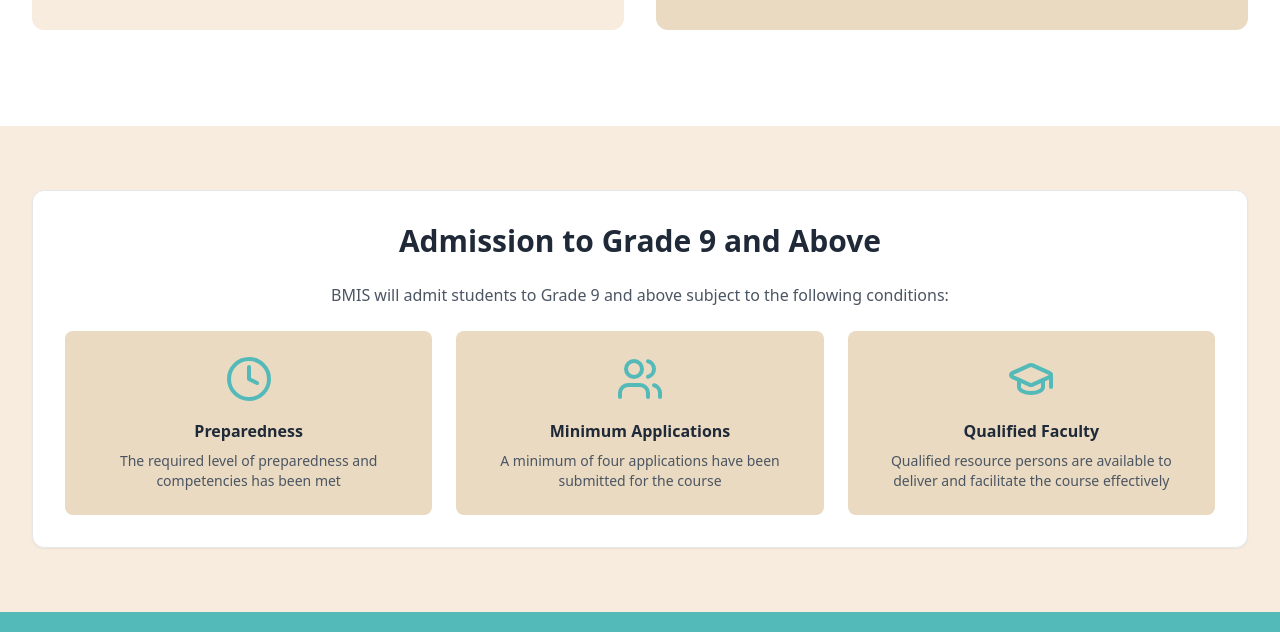
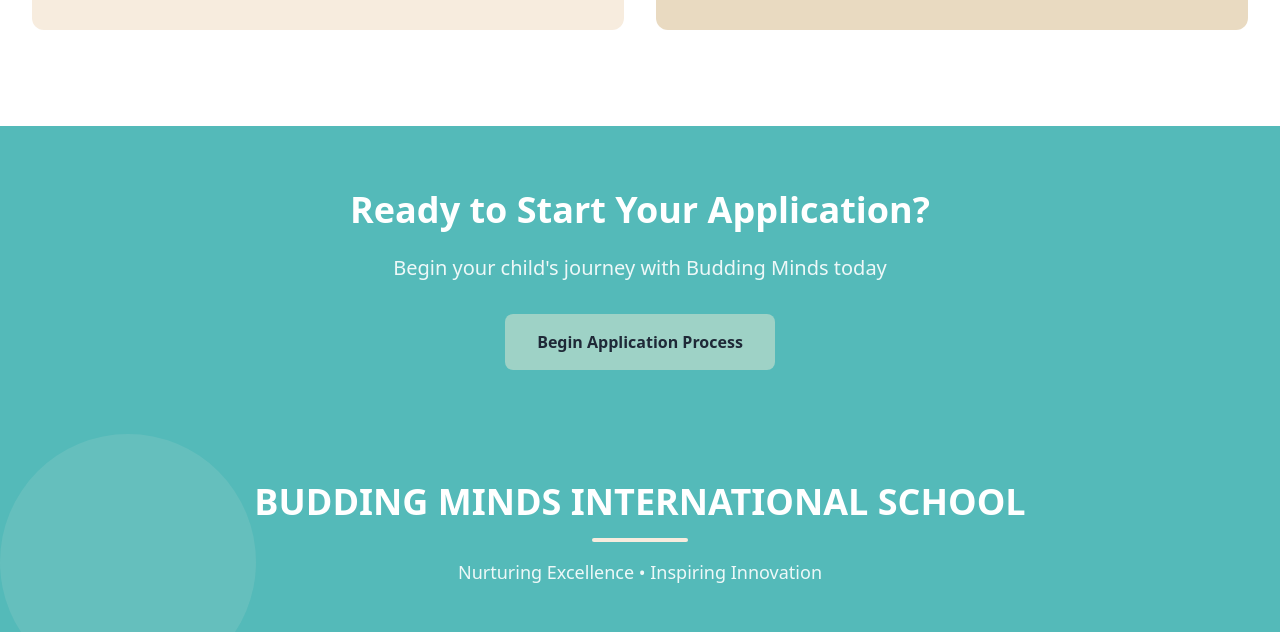
Before and after one commit to BM-Landing-Page/FrontEnd, a Next.js app: page /admissionsprocess in a window 1280 px wide. Shown: the part 2480-3112 px from the top of the page. Built offline with nearby package versions, Linux system fonts and the light colour scheme.

Commit message:
`Removed Higher Grades Information section from Admissions component`

```diff
--- a/src/components/sections/Admission/Admissions.tsx
+++ b/src/components/sections/Admission/Admissions.tsx
@@ -501,68 +501,8 @@ const Admissions = () => {
         </div>
       </section>
 
-      {/* Higher Grades Information */}
-      <section className="py-16" style={{ backgroundColor: "#F7ECDE" }}>
-        <div className="max-w-7xl mx-auto px-4 sm:px-6 lg:px-8">
-          <motion.div
-            ref={gradesRef.ref}
-            className="bg-white p-8 rounded-xl shadow-sm border border-gray-200"
-            initial="initial"
-            animate={gradesRef.isInView ? "animate" : "initial"}
-            variants={fadeInUp}
-            whileHover={{
-              boxShadow: "0 15px 35px rgba(0,0,0,0.1)",
-              transition: { duration: 0.3 },
-            }}
-          >
-            <motion.h2 className="text-3xl font-bold mb-6 text-center text-gray-800" variants={fadeInUp}>
-              Admission to Grade 9 and Above
-            </motion.h2>
-            <div className="prose prose-lg max-w-none">
-              <motion.p className="text-center mb-6 text-gray-600" variants={fadeInUp}>
-                BMIS will admit students to Grade 9 and above subject to the following conditions:
-              </motion.p>
-              <motion.div className="grid md:grid-cols-3 gap-6 text-center" variants={staggerContainer}>
-                {[
-                  {
-                    icon: Clock,
-                    title: "Preparedness",
-                    desc: "The required level of preparedness and competencies has been met",
-                  },
-                  {
-                    icon: Users,
-                    title: "Minimum Applications",
-                    desc: "A minimum of four applications have been submitted for the course",
-                  },
-                  {
-                    icon: GraduationCap,
-                    title: "Qualified Faculty",
-                    desc: "Qualified resource persons are available to deliver and facilitate the course effectively",
-                  },
-                ].map((item, index) => (
-                  <motion.div
-                    key={index}
-                    className="p-6 rounded-lg"
-                    style={{ backgroundColor: "#E9DAC1" }}
-                    variants={fadeInUp}
-                    whileHover={{
-                      scale: 1.05,
-                      boxShadow: "0 10px 25px rgba(0,0,0,0.1)",
-                      transition: { duration: 0.3 },
-                    }}
-                  >
-                    <motion.div whileHover={{ scale: 1.1, rotate: 5 }} transition={{ type: "spring", stiffness: 300 }}>
-                      <item.icon className="w-12 h-12 mx-auto mb-4" style={{ color: "#54BAB9" }} />
-                    </motion.div>
-                    <h3 className="font-semibold mb-2 text-gray-800">{item.title}</h3>
-                    <p className="text-sm text-gray-600">{item.desc}</p>
-                  </motion.div>
-                ))}
-              </motion.div>
-            </div>
-          </motion.div>
-        </div>
-      </section>
+
+
 
       {/* CTA Section */}
       <motion.section
```
